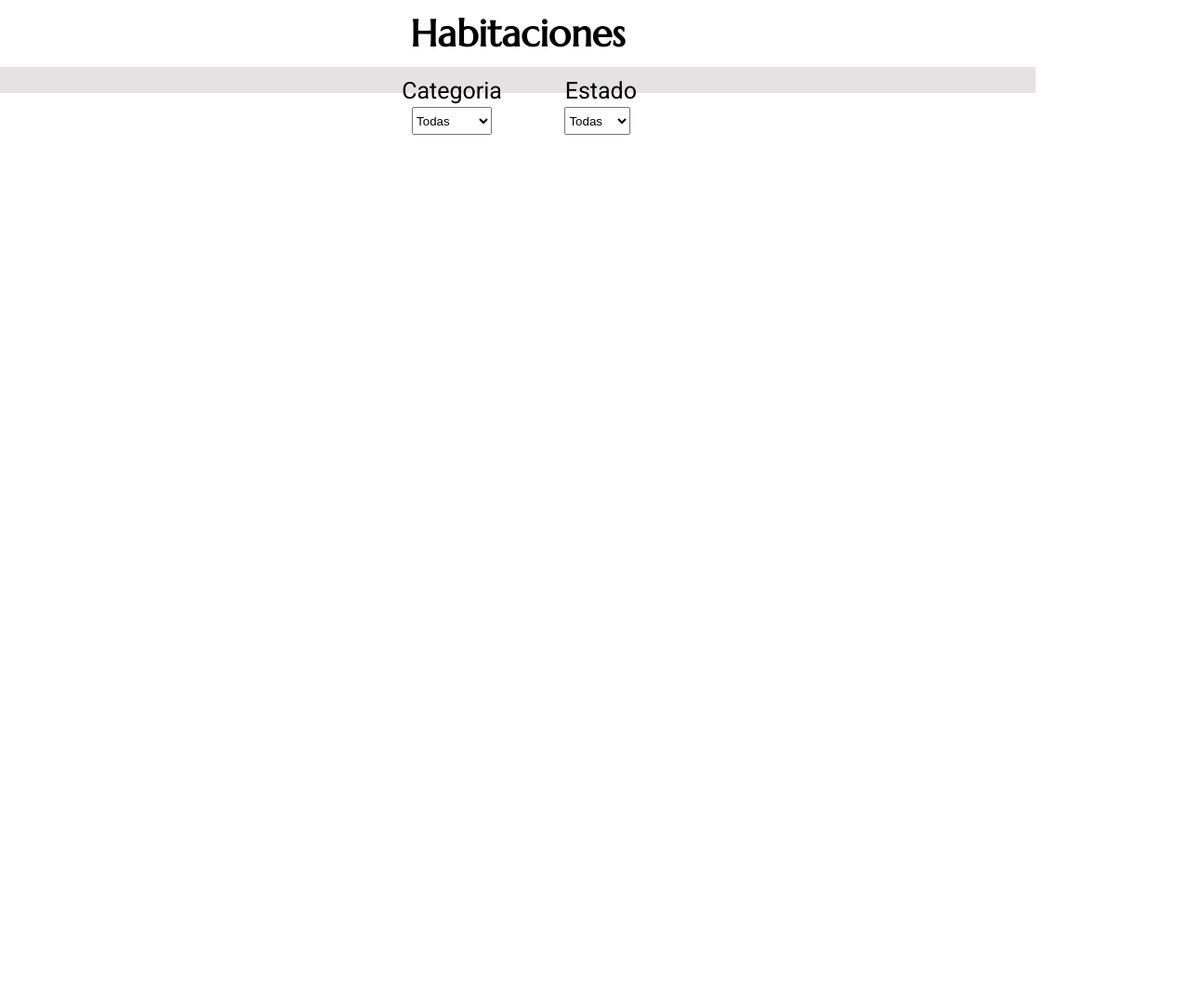
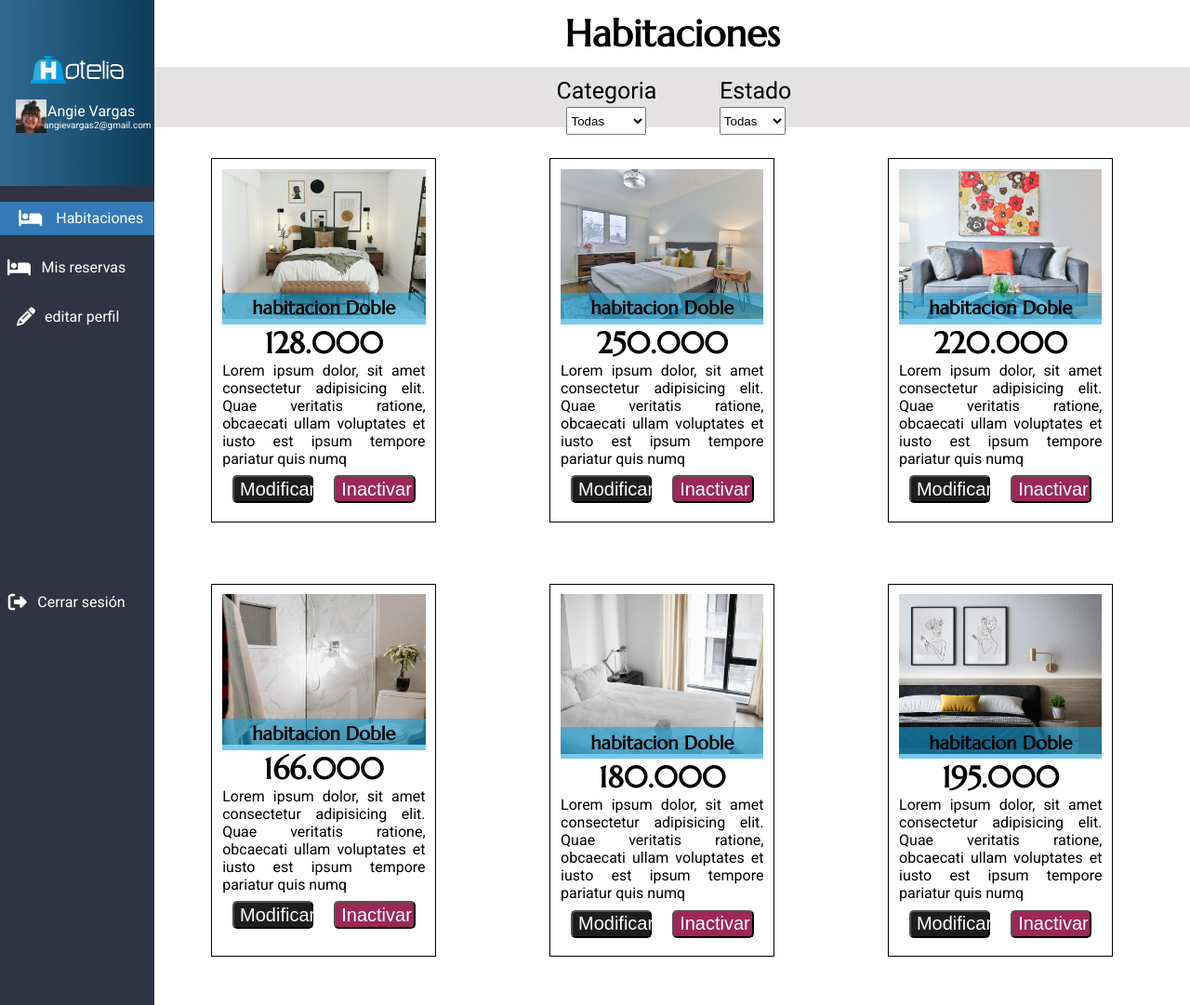
Before and after one commit to valeferreiraan/tallerMaquetacion, a plain HTML site: page views/lista_habitaciones.html in a window 1280 px wide. Shown: the whole page at 93% size. Before the commit the page ends 800 px from the top, so only its background shows below. Drawn offline with Linux system fonts and the light colour scheme.

Commit message:
Se me olvido volver a hacer push, pero ahpi quedó jeje :)

```diff
--- a/assets/css/lista_habitaciones.css
+++ b/assets/css/lista_habitaciones.css
@@ -252,6 +252,7 @@ html{
         font-size: 20px;
         color: var(--blanco);
     }
+
     #color2{
         background-color: var(--azuloscuro);
         width: 90%;
--- a/views/lista_habitaciones.html
+++ b/views/lista_habitaciones.html
@@ -4,10 +4,24 @@
     <meta charset="UTF-8">
     <meta name="viewport" content="width=device-width, initial-scale=1.0">
     <link rel="stylesheet" href="../assets/css/lista_habitaciones.css">
+    <script src="https://kit.fontawesome.com/1067cb33f8.js" crossorigin="anonymous"></script>
     <title>Lista De Habitaciones</title>
 </head>
 <body>
     <main>
+        <div class="encabezado">
+            <div class="imagen">
+                <img src="../assets/img/hotelia campana.svg" class="uno">
+                <img src="../assets/img/Hotelia horizontal blanco.svg" class="dos">
+                <img src="../assets/img/opinion/user2.png" class="foto">
+                <p class="nombre">Angie Vargas</p>
+                <p class="correo">angievargas2@gmail.com</p>
+            </div>
+            <div class="icono" id="color2"><i class="fa-solid fa-bed"></i><p>Habitaciones</p></div>
+            <div class="icono"><i class="fa-solid fa-bed" id="color"></i><p>Mis reservas</p></div>
+            <div class="icono"><i class="fa-solid fa-pencil"></i><p>editar perfil</p></div>
+            <div class="icono" id="cerrar"><i class="fa-solid fa-right-from-bracket"></i><p>Cerrar sesión</p></div>
+        </div>
             <div class="contenido">
             <h1 class="titulo">Habitaciones</h1>
             <div class="busqueda">
@@ -24,7 +38,87 @@
                     </select>
                 </div>
             </div>
-
+            <div class="habitaciones">
+                <div class="habitacion">
+                    <img src="../assets/img/habitaciones/habitacion1-2.png">
+                    <h2>habitacion Doble</h2>
+                    <h1>128.000</h1>
+                    <p>Lorem ipsum dolor, sit amet consectetur
+                        adipisicing elit. Quae veritatis ratione,
+                        obcaecati ullam voluptates et iusto est
+                        ipsum tempore pariatur quis numq</p>
+                        <div class="botones">
+                            <button class="modi">Modificar</button>
+                            <button class="inac">Inactivar</button>
+                        </div>
+                </div>
+                <div class="habitacion">
+                    <img src="../assets/img/habitaciones/habitacion1-3.png">
+                    <h2>habitacion Doble</h2>
+                    <h1>250.000</h1>
+                    <p>Lorem ipsum dolor, sit amet consectetur
+                        adipisicing elit. Quae veritatis ratione,
+                        obcaecati ullam voluptates et iusto est
+                        ipsum tempore pariatur quis numq</p>
+                        <div class="botones">
+                            <button class="modi">Modificar</button>
+                            <button class="inac">Inactivar</button>
+                        </div>
+                </div>
+                <div class="habitacion">
+                    <img src="../assets/img/habitaciones/habitacion1-4.png">
+                    <h2>habitacion Doble</h2>
+                    <h1>220.000</h1>
+                    <p>Lorem ipsum dolor, sit amet consectetur
+                        adipisicing elit. Quae veritatis ratione,
+                        obcaecati ullam voluptates et iusto est
+                        ipsum tempore pariatur quis numq</p>
+                        <div class="botones">
+                            <button class="modi">Modificar</button>
+                            <button class="inac">Inactivar</button>
+                        </div>
+                </div>
+                <div class="habitacion">
+                    <img src="../assets/img/habitaciones/habitacion1-5.png">
+                    <h2>habitacion Doble</h2>
+                    <h1>166.000</h1>
+                    <p>Lorem ipsum dolor, sit amet consectetur
+                        adipisicing elit. Quae veritatis ratione,
+                        obcaecati ullam voluptates et iusto est
+                        ipsum tempore pariatur quis numq</p>
+                        <div class="botones">
+                            <button class="modi">Modificar</button>
+                            <button class="inac">Inactivar</button>
+                        </div>
+                </div>
+                <div class="habitacion">
+                    <img src="../assets/img/habitaciones/habitacion1.png">
+                    <h2>habitacion Doble</h2>
+                    <h1>180.000</h1>
+                    <p>Lorem ipsum dolor, sit amet consectetur
+                        adipisicing elit. Quae veritatis ratione,
+                        obcaecati ullam voluptates et iusto est
+                        ipsum tempore pariatur quis numq</p>
+                        <div class="botones">
+                            <button class="modi">Modificar</button>
+                            <button class="inac">Inactivar</button>
+                        </div>
+                </div>
+                <div class="habitacion">
+                    <img src="../assets/img/habitaciones/habitacion2.png">
+                    <h2>habitacion Doble</h2>
+                    <h1>195.000</h1>
+                    <p>Lorem ipsum dolor, sit amet consectetur
+                        adipisicing elit. Quae veritatis ratione,
+                        obcaecati ullam voluptates et iusto est
+                        ipsum tempore pariatur quis numq</p>
+                        <div class="botones">
+                            <button class="modi">Modificar</button>
+                            <button class="inac">Inactivar</button>
+                        </div>
+                </div>
+            </div>
+        </div>
     </main>
 </body>
 </html>
```
Lines whose indentation alone changed are shown as unchanged.
